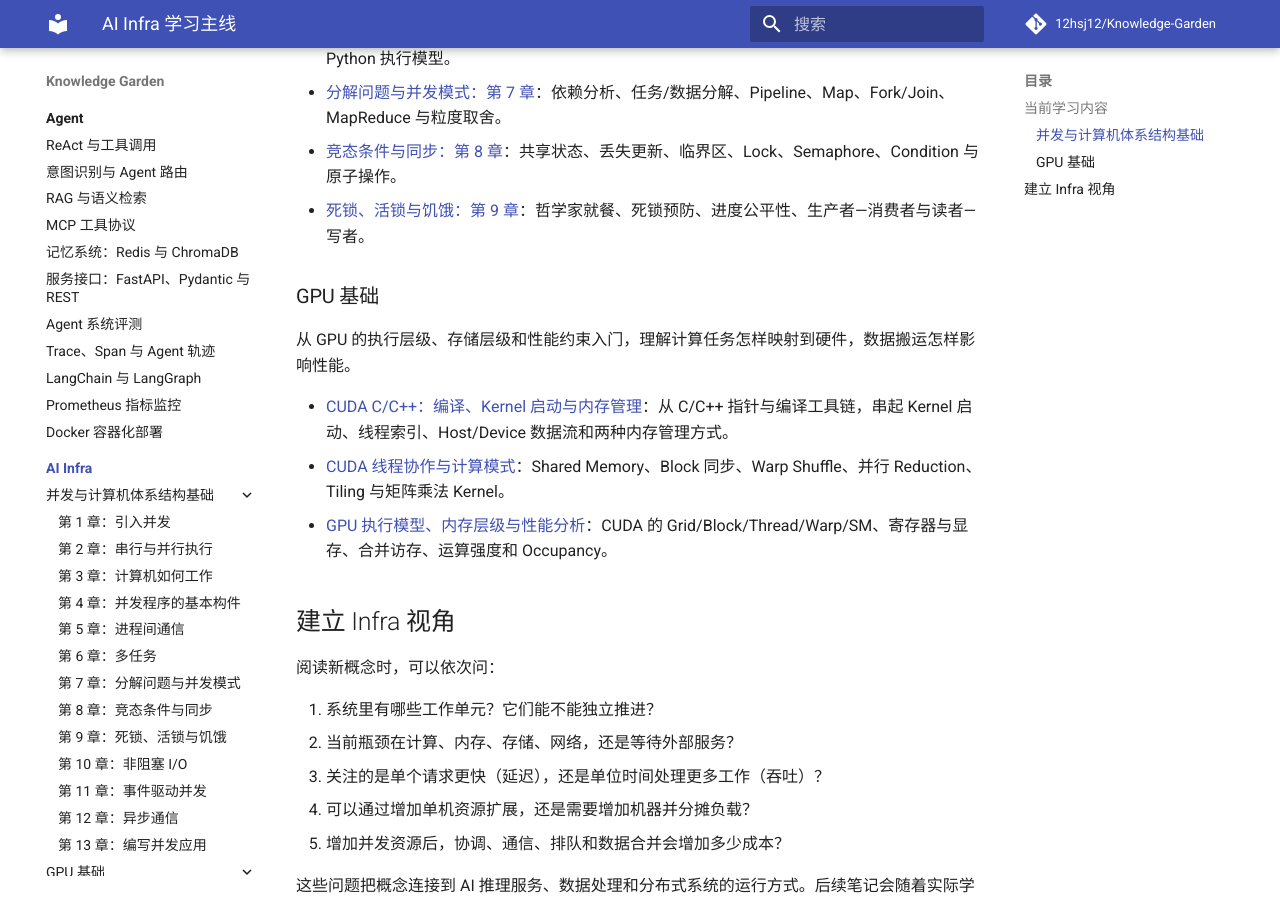
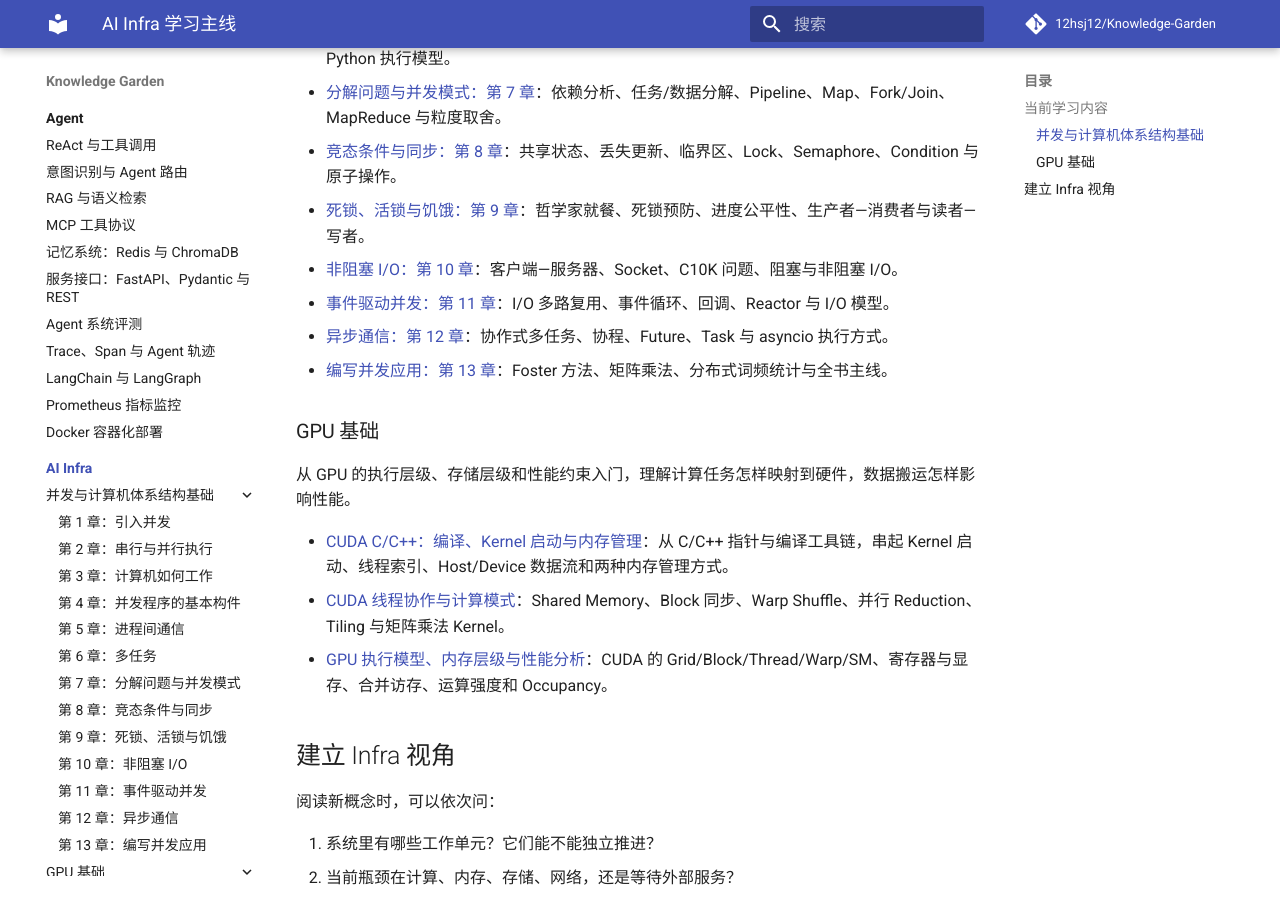
Before and after one commit to 12hsj12/Knowledge-Garden, an MkDocs documentation site: the page built from docs/ai-infra/index.md, in a window 1280 px wide and 900 px high, scrolled down 920 px. Built offline with MkDocs 1.6.1 and Material for MkDocs 9.7.7, drawn with Linux system fonts in a browser that asks for light colours; comment, search, counter and statistics services are not loaded.

Commit message:
Add chapters 10-13 to AI Infra index

```diff
--- a/docs/ai-infra/index.md
+++ b/docs/ai-infra/index.md
@@ -24,6 +24,10 @@ AI Infra 关注为 AI 工作负载提供和管理运行能力：计算资源如
 - [分解问题与并发模式：第 7 章](concurrency/chapter-07.md)：依赖分析、任务/数据分解、Pipeline、Map、Fork/Join、MapReduce 与粒度取舍。
 - [竞态条件与同步：第 8 章](concurrency/chapter-08.md)：共享状态、丢失更新、临界区、Lock、Semaphore、Condition 与原子操作。
 - [死锁、活锁与饥饿：第 9 章](concurrency/chapter-09.md)：哲学家就餐、死锁预防、进度公平性、生产者—消费者与读者—写者。
+- [非阻塞 I/O：第 10 章](concurrency/chapter-10.md)：客户端—服务器、Socket、C10K 问题、阻塞与非阻塞 I/O。
+- [事件驱动并发：第 11 章](concurrency/chapter-11.md)：I/O 多路复用、事件循环、回调、Reactor 与 I/O 模型。
+- [异步通信：第 12 章](concurrency/chapter-12.md)：协作式多任务、协程、Future、Task 与 asyncio 执行方式。
+- [编写并发应用：第 13 章](concurrency/chapter-13.md)：Foster 方法、矩阵乘法、分布式词频统计与全书主线。
 
 ### GPU 基础
 
```
